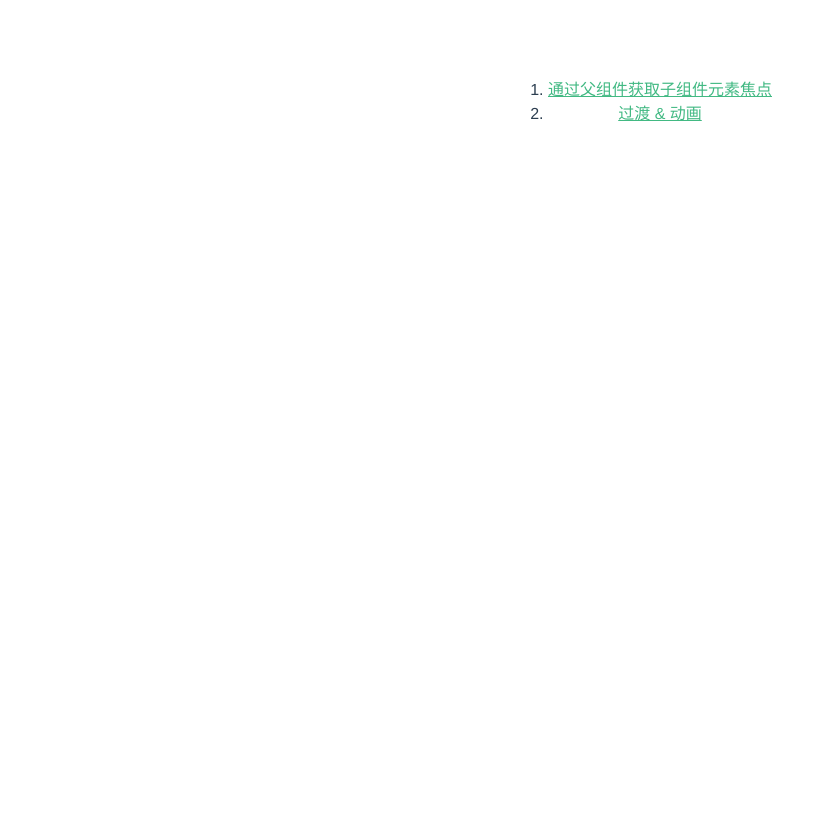
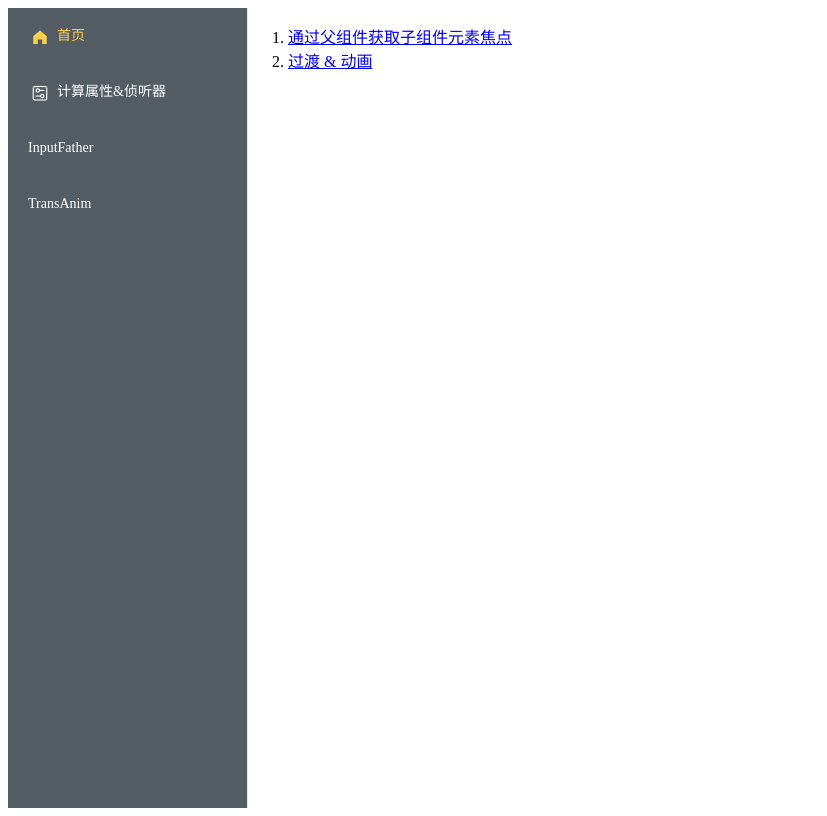
Before and after one commit to MirrorYan/vue-demo, a Vue app: page /#/ in a window 1280 px wide. Shown: the whole page, without its empty margins (0-827 px from the left). Built offline with nearby package versions, Linux system fonts and the light colour scheme.

Commit message:
[Set-up] Set frame for the hole site.

```diff
--- a/package.json
+++ b/package.json
@@ -10,6 +10,7 @@
     "build": "node build/build.js"
   },
   "dependencies": {
+    "element-ui": "^2.13.2",
     "lodash": "^4.17.15",
     "velocity-animate": "^2.0.5",
     "vue": "^2.5.2",
@@ -33,6 +34,7 @@
     "friendly-errors-webpack-plugin": "^1.6.1",
     "html-webpack-plugin": "^2.30.1",
     "node-notifier": "^5.1.2",
+    "node-sass": "^4.14.1",
     "optimize-css-assets-webpack-plugin": "^3.2.0",
     "ora": "^1.2.0",
     "portfinder": "^1.0.13",
@@ -40,8 +42,11 @@
     "postcss-loader": "^2.0.8",
     "postcss-url": "^7.2.1",
     "rimraf": "^2.6.0",
+    "sass-loader": "^7.3.1",
+    "sass-resources-loader": "^2.1.1",
     "semver": "^5.3.0",
     "shelljs": "^0.7.6",
+    "style-loader": "^2.0.0",
     "uglifyjs-webpack-plugin": "^1.1.1",
     "url-loader": "^0.5.8",
     "vue-loader": "^13.3.0",
--- a/src/App.vue
+++ b/src/App.vue
@@ -1,26 +1,30 @@
 <template>
   <div id="app">
-    <router-view/>
+    <SideMenu />
+    <router-view class="container" />
   </div>
 </template>
 
 <script>
+import SideMenu from '@/components/public/SideMenu';
+
 export default {
-  name: 'App'
+  name: 'App',
+  components: {
+    SideMenu
+  }
 }
 </script>
 
-<style>
-* {
-  box-sizing: border-box;
+<style lang="scss">
+#app {
+  width: 100%;
+  height: 100vh;
+  display: flex;
+  .container {
+    flex: 1;
+    height: 100%;
+    overflow: auto;
+  }
 }
-body { margin: 0; }
-#app {
-  font-family: 'Avenir', Helvetica, Arial, sans-serif;
-  -webkit-font-smoothing: antialiased;
-  -moz-osx-font-smoothing: grayscale;
-  color: #2c3e50;
-  margin-top: 60px;
-}
-a { color: #42b983; }
 </style>
--- a/src/components/HelloWorld.vue
+++ b/src/components/PageHome.vue
@@ -11,23 +11,6 @@
 
 <script>
 export default {
-  name: 'HelloWorld'
+  name: 'HomePage'
 }
 </script>
-
-<style>
-h1, h2 { font-weight: normal; }
-ol {
-  display: inline-block;
-  list-style-type: decimal;
-}
-li { margin: 0 10px; }
-</style>
-<style scoped>
-div {
-  text-align: center;
-}
-ul {
-  text-align: left;
-}
-</style>
--- /dev/null
+++ b/src/components/public/SideMenu.vue
@@ -0,0 +1,53 @@
+<template>
+  <div class="page-side-menu">
+    <el-menu
+      :default-active="$route.path"
+      :collapse="isCollapse"
+      background-color="#545c64"
+      text-color="#fff"
+      active-text-color="#ffd04b"
+      router>
+      <template v-for="(menu, index) in $router.options.routes">
+        <el-submenu v-if="menu.children"
+          :key="index"
+          :index="menu.path">
+          <template slot="title">
+            <em v-if="menu.icon" :class="menu.icon"/>
+            <span>{{menu.title}}</span>
+          </template>
+          <el-menu-item-group>
+            <el-menu-item
+              v-for="(submenu, subindex) in menu.children"
+              :key="subindex"
+              :index="menu.path + '/' + submenu.path"
+            >{{ submenu.title }}</el-menu-item>
+          </el-menu-item-group>
+        </el-submenu>
+        <el-menu-item v-else
+          :index="menu.path"
+          :key="index"
+        ><em :class="menu.icon"/>{{menu.title}}</el-menu-item>
+      </template>
+    </el-menu>
+  </div>
+</template>
+
+<script>
+export default {
+  name: 'SideMenu',
+  data () {
+    return {
+      isCollapse: false
+    }
+  }
+}
+</script>
+
+<style lang="scss">
+.page-side-menu {
+  width: 240px;
+  .el-menu {
+    height: 100%;
+  }
+}
+</style>
--- a/src/router/index.js
+++ b/src/router/index.js
@@ -1,8 +1,8 @@
-import Vue from 'vue'
-import Router from 'vue-router'
-import HelloWorld from '@/components/HelloWorld'
-import InputFather from '@/components/InputFather'
-import TransAnim from '@/components/TransAnim/TranAnim'
+import Vue from 'vue';
+import Router from 'vue-router';
+import PageHome from '@/components/PageHome';
+import InputFather from '@/components/InputFather';
+import TransAnim from '@/components/TransAnim/TranAnim';
 
 Vue.use(Router)
 
@@ -10,16 +10,21 @@ export default new Router({
   routes: [
     {
       path: '/',
-      name: 'HelloWorld',
-      component: HelloWorld
+      title: '首页',
+      component: PageHome,
+      icon: 'el-icon-s-home'
+    }, {
+      path: '/computed&watch',
+      title: '计算属性&侦听器',
+      icon: 'el-icon-set-up'
     }, {
       path: '/input',
-      name: 'InputFather',
+      title: 'InputFather',
       component: InputFather
     }, {
       path: '/trans&anim',
-      name: 'TransAnim',
+      title: 'TransAnim',
       component: TransAnim
     }
   ]
-})
+});
--- /dev/null
+++ b/src/scss/base/reset.scss
@@ -0,0 +1,12 @@
+/*
+ * Reset default style
+ */
+
+*, *::before, *::after {
+  box-sizing: border-box;
+}
+
+body {
+  margin: 0;
+  font-family: 'Helvetica Neue', Helvetica, 'PingFang SC', 'Hiragino Sans GB', 'Microsoft YaHei', 'SimSun', sans-serif;
+}
--- /dev/null
+++ b/src/scss/common/variable.scss
@@ -0,0 +1,2 @@
+// Colors --------
+$bg-black: #545c64;
--- /dev/null
+++ b/src/scss/style.scss
@@ -0,0 +1,6 @@
+// Common
+@import './common/variable';
+@import './common/mixins';
+
+// Base
+@import './base/reset';
```
Also changed, not shown: src/main.js (+14 -6 lines), src/scss/common/mixins.scss (added, +7 -0 lines), 5 other files (tests, documents, lock files or other folders).
